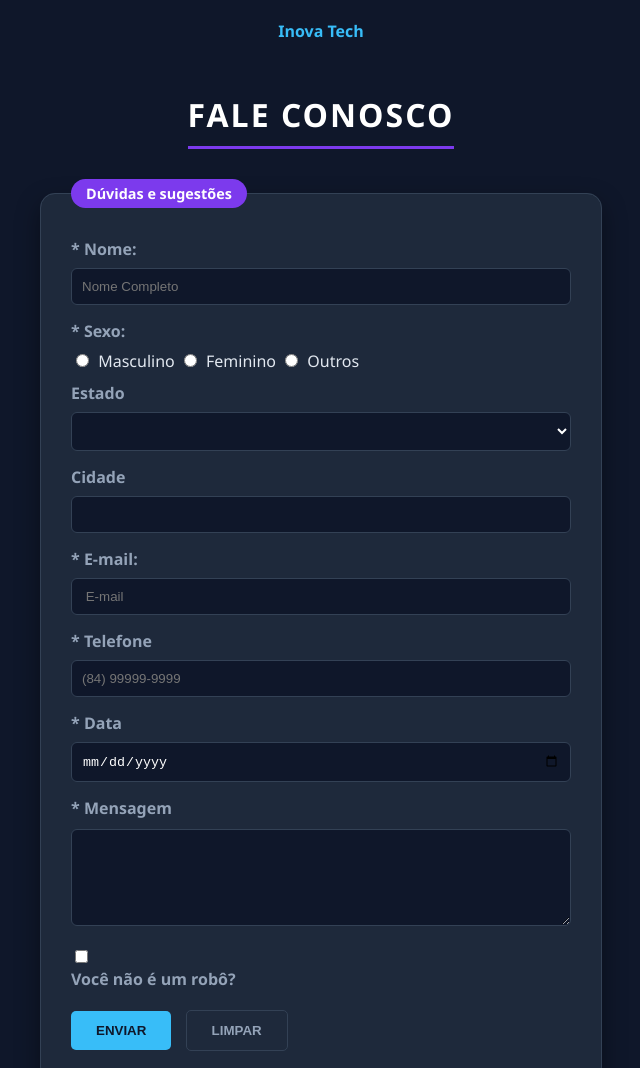
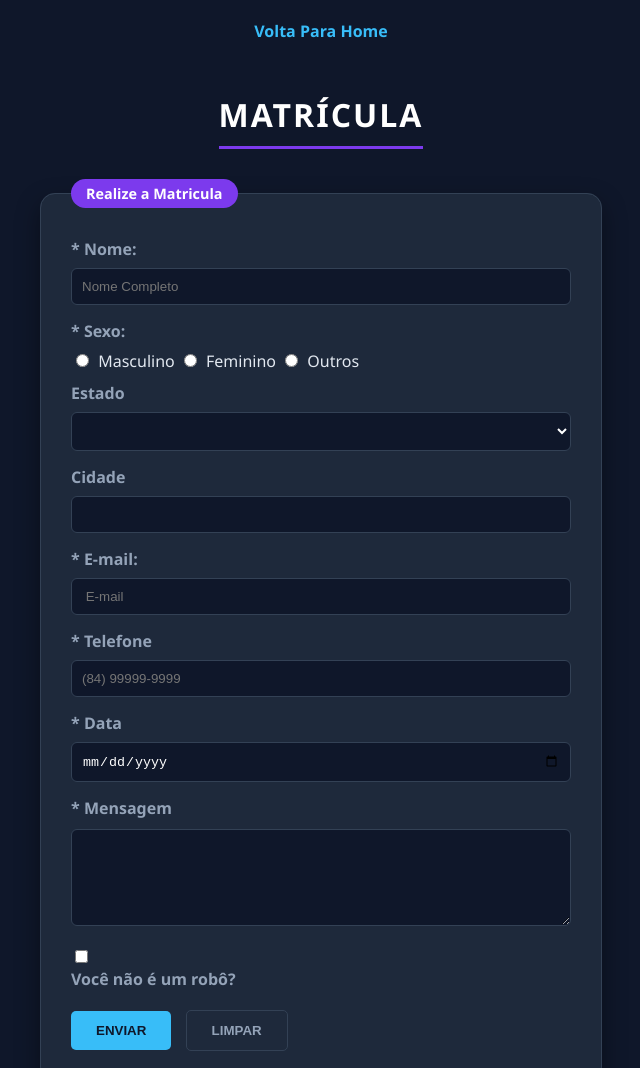
Before and after one commit to JacielCastro/UC07-WEB, a plain HTML site: page Inova_Tech/html/Matricula.html in a window 1280 px wide. Shown: the top 1068 px of the page, without its empty margins (319-959 px from the left). Drawn offline with Linux system fonts and the light colour scheme.

Commit message:
ATUALIZADO

```diff
--- a/Inova_Tech/css/Inova_Curso.css
+++ b/Inova_Tech/css/Inova_Curso.css
@@ -27,7 +27,7 @@ header h2 {
 header img {
     max-width: 100%;
     height: auto;
-    filter: drop-shadow(0 0 15px rgba(56, 189, 248, 0.3)); /* Brilho suave na logo */
+    /* filter: drop-shadow(0 0 15px rgba(56, 189, 248, 0.3)); Brilho suave na logo */
     border-radius: 10px;
 }
 
@@ -43,16 +43,18 @@ p {
     transition: transform 0.3s ease, border-color 0.3s ease;
 }
 
+
+
 /* Efeito ao passar o mouse */
-p:hover {
+a:hover {
     transform: translateY(-5px);
     border-color: #38bdf8;
     background: #243146;
 }
 
 /* Títulos dos Cursos (dentro do p) */
-p u b {
-    color: #38bdf8;
+a {
+    color: #35cad4;
     font-size: 1.2rem;
     text-decoration: none; /* Remove o sublinhado padrão */
     display: block;
--- a/Inova_Tech/css/Inova_prin.css
+++ b/Inova_Tech/css/Inova_prin.css
@@ -70,7 +70,7 @@ img, video, iframe {
     border-radius: 12px;
     box-shadow: 0 10px 30px rgba(0, 0, 0, 0.5);
     border: 1px solid #334155;
-    margin: 20px 0;
+    margin: 20px;
     align-items: center;
 }
 
--- a/Inova_Tech/html/Matricula.html
+++ b/Inova_Tech/html/Matricula.html
@@ -12,13 +12,13 @@
 <head>
     <meta charset="UTF-8">
     <meta name="viewport" content="width=device-width, initial-scale=1.0">
-    <title> Fale Conosco </title>
+    <title> Matricula </title>
 </head>
 <body>
-    <a href="Inova_Tech/Inova_prin.html">  Inova Tech</a> <br>
-    <h1> Fale Conosco </h1>
+    <a href="Inova_Tech/Inova_prin.html"> Volta Para Home  </a> <br>
+    <h1> Matrícula </h1>
     <fieldset>
-        <legend> Dúvidas e sugestões </legend>
+        <legend> Realize a Matricula </legend>
         <form action="Dados_Fornumario.js" method="get" target="_parent" enctype="application/x-www-form-urlencoded" autocomplete="on">
         <label for="nome">* Nome: </label>
         <input type="text" id=" nome" required pattern="[azAZ]" placeholder="Nome Completo" maxlength="100">
```
Also changed, not shown: Inova_Tech/html/Inova_Curso.html (+2 -0 lines), Inova_Tech/html/Secretaria_Virtual.html (+2 -2 lines).
